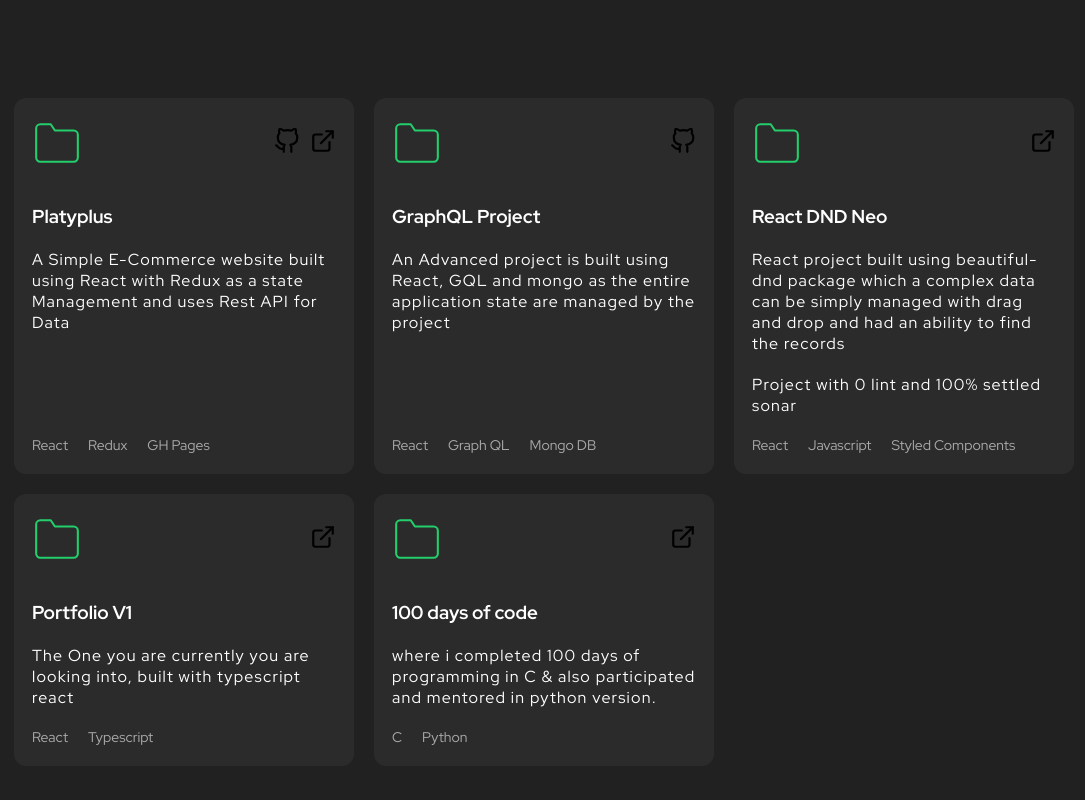
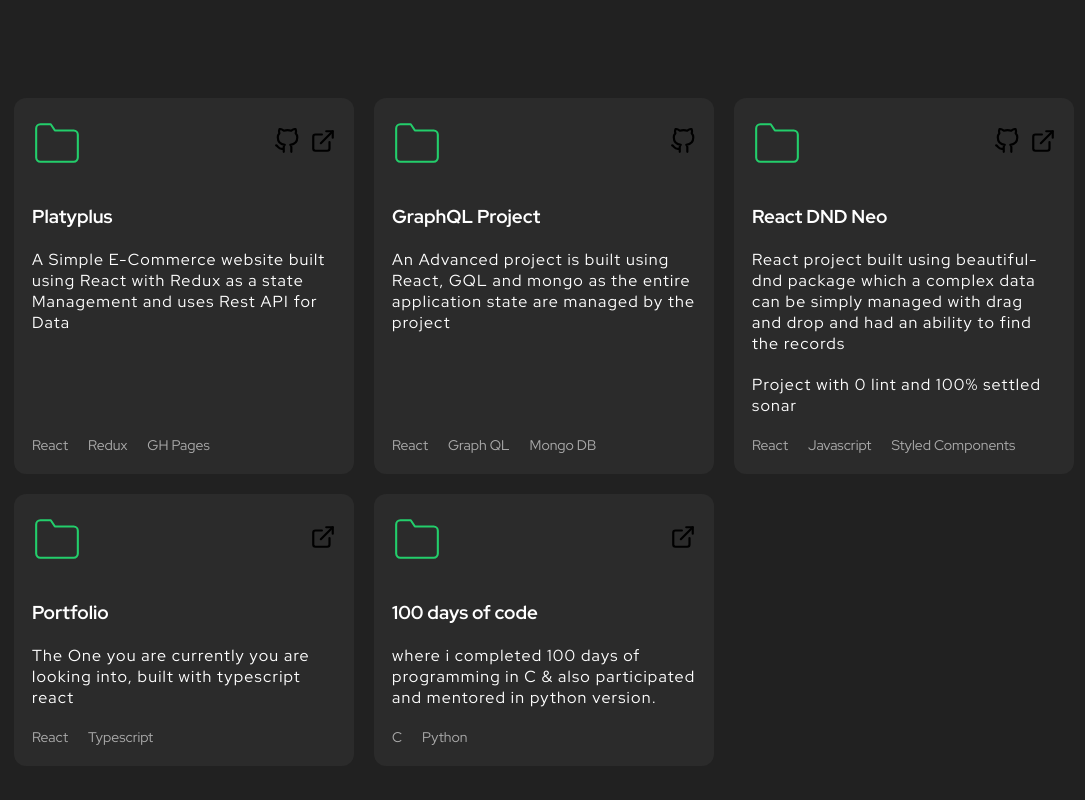
Before and after one commit to this-is-praveen/praveen_pf, a React (Create React App) app: page / in a window 1280 px wide. Shown: the part 1400-2200 px from the top of the page, without its empty margins (96-1181 px from the left). Built offline with nearby package versions, Linux system fonts and the light colour scheme.

Commit message:
updafed spell

```diff
--- a/src/components/Portfolio/Portfolio.tsx
+++ b/src/components/Portfolio/Portfolio.tsx
@@ -104,6 +104,9 @@ export function Portfolio() {
                 <path d="M22 19a2 2 0 0 1-2 2H4a2 2 0 0 1-2-2V5a2 2 0 0 1 2-2h5l2 3h9a2 2 0 0 1 2 2z"></path>
               </svg>
               <div className="project-links">
+                <a href="https://github.com/this-is-praveen/neo_dnd" target="_blank" rel="noreferrer">
+                  <img src={githubIcon} alt="GitHub" />
+                </a>
                 <a href="https://this-is-praveen.github.io/neo_dnd/" target="_blank" rel="noreferrer">
                   <img src={externalLinkIcon} alt="Visitar site" />
                 </a>
@@ -148,7 +151,7 @@ export function Portfolio() {
               </div>
             </header>
             <div className="body">
-              <h3>Portfolio V1</h3>
+              <h3>Portfolio</h3>
               <p>The One you are currently you are looking into, built with typescript react</p>
             </div>
             <footer>
```
